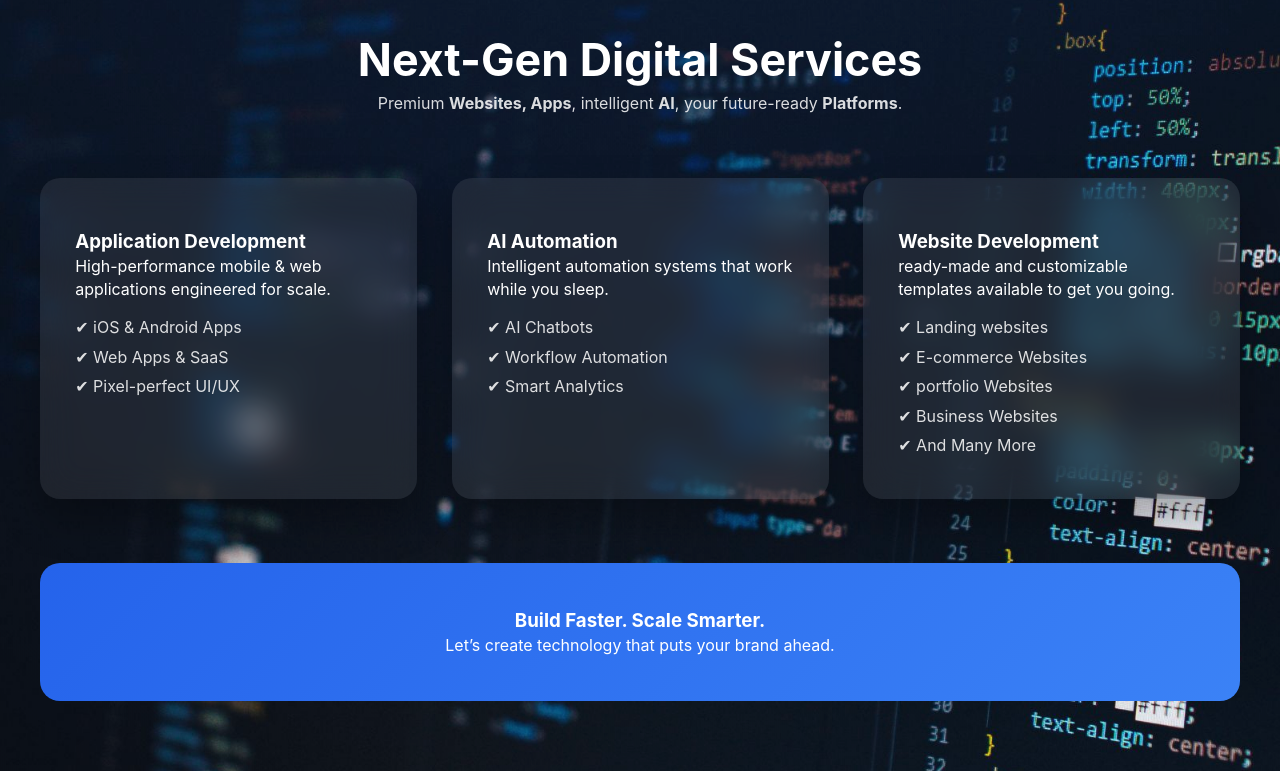
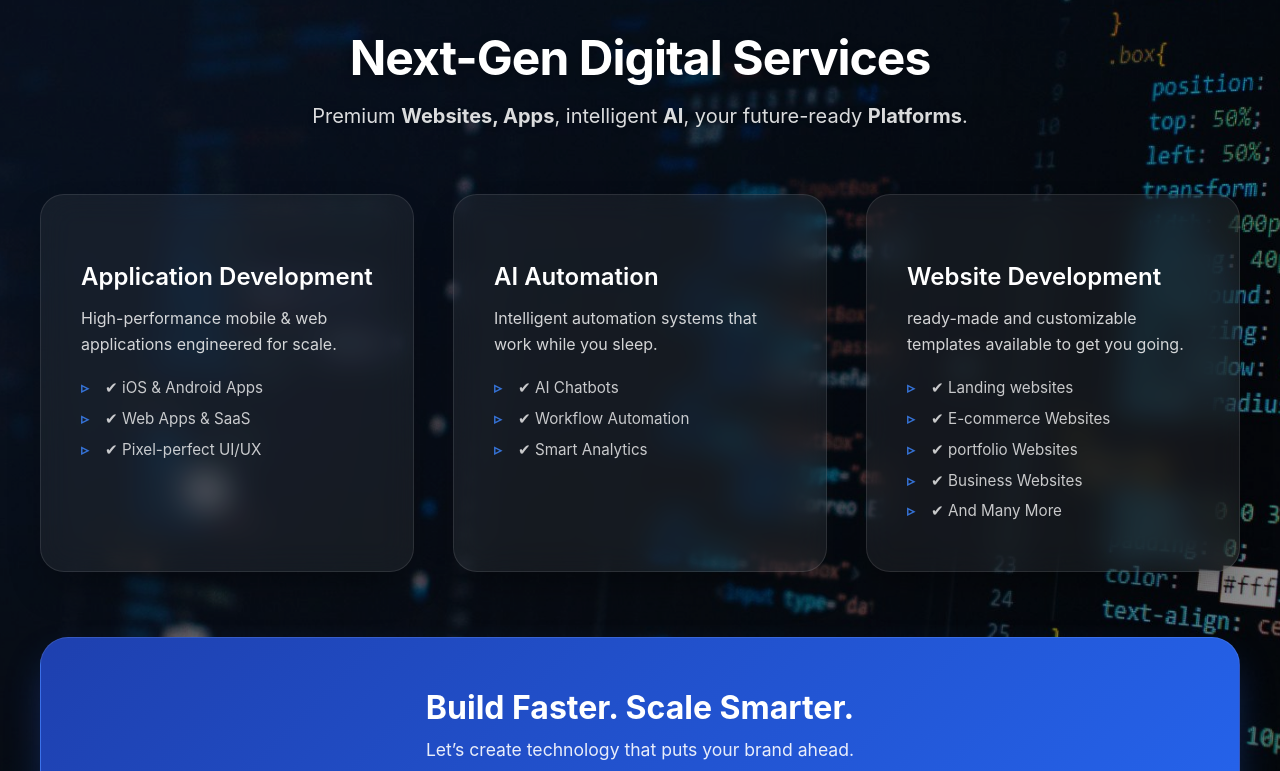
Before and after one commit to Darhkrich/DevMasters, a Next.js app: page / in a window 1280 px wide. Shown: the part 929-1700 px from the top of the page. Built offline with nearby package versions, Linux system fonts and the light colour scheme.

Commit message:
featured fix 1

```diff
--- a/src/components/sections/feature-showcase.css
+++ b/src/components/sections/feature-showcase.css
@@ -1,115 +1,211 @@
+/* =====================================
+   FEATURED SERVICES SECTION (ENHANCED)
+===================================== */
+:root {
+  --fs-overlay-dark: rgba(0, 0, 0, 0.4);
+  --fs-card-bg: rgba(255, 255, 255, 0.06);
+  --fs-card-border: rgba(255, 255, 255, 0.1);
+  --fs-glow-color: rgba(59, 130, 246, 0.2);
+  --fs-transition: 0.25s cubic-bezier(0.2, 0, 0, 1);
+}
+
 .fs-section {
   position: relative;
-  padding: 6rem 1.5rem;
+  padding: clamp(3rem, 8vw, 6rem) clamp(1rem, 4vw, 2rem);
   background-image: url('/newback.jpg');
+  background-size: cover;
+  background-position: center 30%; /* slight upward shift for better framing */
+  background-repeat: no-repeat;
+  background-attachment: scroll; /* prevents iOS jank */
   color: #fff;
   overflow: hidden;
-
-   background-size: cover;
-  background-position: center;
-  background-repeat: no-repeat;
+  isolation: isolate;
 }
 
+/* Dark overlay with gradient for depth */
+.fs-section::before {
+  content: '';
+  position: absolute;
+  inset: 0;
+  background: linear-gradient(
+    180deg,
+    rgba(0, 0, 0, 0.3) 0%,
+    rgba(0, 0, 0, 0.5) 100%
+  );
+  z-index: 1;
+}
 
-
-
-
+/* Animated glow */
 .fs-glow {
   position: absolute;
-  inset: -40%;
-  background: radial-gradient(circle at top, rgba(59,130,246,0.15), transparent);
-  animation: glowMove 18s linear infinite;
+  inset: -50%;
+  background: radial-gradient(
+    circle at 30% 40%,
+    var(--fs-glow-color),
+    transparent 70%
+  );
+  animation: glowMove 20s ease-in-out infinite;
+  z-index: 0;
+  pointer-events: none;
 }
 
 @keyframes glowMove {
-  0% { transform: translateY(0); }
-  50% { transform: translateY(120px); }
-  100% { transform: translateY(0); }
+  0%, 100% { transform: translate(0, 0) scale(1); opacity: 0.6; }
+  33% { transform: translate(-5%, 8%) scale(1.1); opacity: 0.8; }
+  66% { transform: translate(5%, -5%) scale(0.9); opacity: 0.5; }
 }
 
 .fs-container {
   max-width: 1200px;
-  margin: auto;
+  margin: 0 auto;
   position: relative;
   z-index: 2;
 }
 
 .fs-header {
   text-align: center;
-  margin-bottom: 4rem;
+  margin-bottom: clamp(2.5rem, 5vw, 4rem);
 }
 
 .fs-header h2 {
-  font-size: clamp(2rem, 4vw, 2.8rem);
+  font-size: clamp(2rem, 6vw, 3rem);
+  font-weight: 700;
+  letter-spacing: -0.02em;
+  line-height: 1.2;
+  text-shadow: 0 4px 12px rgba(0, 0, 0, 0.3);
+  margin-bottom: 1rem;
 }
 
 .fs-header p {
-  opacity: 0.85;
+  opacity: 0.9;
   max-width: 720px;
-  margin: auto;
-  color: white;
+  margin: 0 auto;
+  font-size: clamp(1rem, 2.5vw, 1.25rem);
+  text-shadow: 0 2px 8px rgba(0, 0, 0, 0.2);
+  color: rgba(255, 255, 255, 0.95);
 }
 
 .fs-grid {
   display: grid;
-  grid-template-columns: repeat(auto-fit, minmax(280px, 1fr));
-  gap: 2.2rem;
-
+  grid-template-columns: repeat(auto-fit, minmax(min(100%, 280px), 1fr));
+  gap: clamp(1.5rem, 3vw, 2.5rem);
 }
 
 .fs-card {
-  background: rgba(255,255,255,0.08);
-  backdrop-filter: blur(18px);
-  border-radius: 20px;
-  padding: 2.2rem;
-  transition: transform 0.15s ease, box-shadow 0.3s ease;
-  box-shadow: 0 20px 40px rgba(0,0,0,0.3);
+  background: var(--fs-card-bg);
+  backdrop-filter: blur(16px);
+  -webkit-backdrop-filter: blur(16px);
+  border: 1px solid var(--fs-card-border);
+  border-radius: 24px;
+  padding: clamp(1.5rem, 4vw, 2.5rem);
+  transition: transform var(--fs-transition),
+              box-shadow var(--fs-transition),
+              border-color var(--fs-transition);
+  box-shadow: 0 20px 40px -12px rgba(0, 0, 0, 0.4);
+  color: #fff;
   will-change: transform;
+
+  /* Improve tap highlight on mobile */
+  -webkit-tap-highlight-color: transparent;
 }
 
 .fs-card:hover {
-  box-shadow: 0 40px 80px rgba(0,0,0,0.5);
+  transform: translateY(-6px);
+  box-shadow: 0 32px 64px -12px rgba(0, 0, 0, 0.6);
+  border-color: rgba(59, 130, 246, 0.4);
+  background: rgba(255, 255, 255, 0.1);
+}
+
+/* Active state for touch devices */
+.fs-card:active {
+  transform: translateY(-2px);
+  transition-duration: 0.1s;
 }
 
 .fs-icon {
-  font-size: 2.6rem;
-  margin-bottom: 1rem;
-  color: white;
+  font-size: clamp(2rem, 5vw, 3rem);
+  margin-bottom: 1.25rem;
+  display: inline-block;
+  filter: drop-shadow(0 4px 8px rgba(0, 0, 0, 0.2));
+}
+
+.fs-card h3 {
+  font-size: clamp(1.25rem, 3vw, 1.5rem);
+  font-weight: 600;
+  margin-bottom: 0.75rem;
+}
+
+.fs-card p {
+  opacity: 0.9;
+  line-height: 1.6;
+  color: rgba(255, 255, 255, 0.9);
 }
 
 .fs-card ul {
   list-style: none;
   padding: 0;
-  margin-top: 1rem;
-  color: white;
+  margin: 1.25rem 0 0;
 }
 
 .fs-card li {
   opacity: 0.85;
-  margin-bottom: 0.45rem;
-   color: white;
+  margin-bottom: 0.5rem;
+  padding-left: 1.5rem;
+  position: relative;
+  font-size: 0.95rem;
+  line-height: 1.5;
+  color: rgba(255, 255, 255, 0.9);
 }
-.fs-banner p {
-  color: white;
-}
-.fs-card p {
-  color: white;
+
+.fs-card li::before {
+  content: "▹";
+  position: absolute;
+  left: 0;
+  color: #3b82f6;
+  font-weight: bold;
 }
 
 .fs-banner {
-  margin-top: 4rem;
+  margin-top: clamp(2.5rem, 5vw, 4rem);
   text-align: center;
-  padding: 2.8rem;
-  border-radius: 20px;
-  background: linear-gradient(135deg, #2563eb, #3b82f6);
+  padding: clamp(1.8rem, 5vw, 3rem) clamp(1.5rem, 4vw, 3rem);
+  border-radius: 28px;
+  background: linear-gradient(135deg, #1e40af, #2563eb);
+  box-shadow: 0 20px 40px -8px rgba(37, 99, 235, 0.4);
+  border: 1px solid rgba(255, 255, 255, 0.1);
 }
 
-/* REVEAL */
+.fs-banner h3 {
+  font-size: clamp(1.5rem, 4vw, 2rem);
+  font-weight: 700;
+  margin-bottom: 0.5rem;
+  color: #fff;
+}
+
+.fs-banner p {
+  opacity: 0.95;
+  font-size: clamp(0.95rem, 2vw, 1.1rem);
+  color: rgba(255, 255, 255, 0.95);
+}
+
+/* Reveal animation with staggered delay option */
 .reveal {
   opacity: 0;
   transform: translateY(30px);
-  animation: revealUp 0.8s ease forwards;
+  animation: revealUp 0.7s cubic-bezier(0.2, 0.9, 0.1, 1) forwards;
 }
+
+/* Stagger children if you want (add class to parent) */
+.reveal-stagger > * {
+  opacity: 0;
+  transform: translateY(30px);
+  animation: revealUp 0.6s cubic-bezier(0.2, 0.9, 0.1, 1) forwards;
+}
+
+.reveal-stagger > *:nth-child(1) { animation-delay: 0.05s; }
+.reveal-stagger > *:nth-child(2) { animation-delay: 0.15s; }
+.reveal-stagger > *:nth-child(3) { animation-delay: 0.25s; }
+.reveal-stagger > *:nth-child(4) { animation-delay: 0.35s; }
 
 @keyframes revealUp {
   to {
@@ -118,12 +214,56 @@
   }
 }
 
-/* ACCESSIBILITY */
-@media (prefers-reduced-motion: reduce) {
-  .fs-card,
-  .reveal,
-  .fs-glow {
-    animation: none;
-    transition: none;
+/* =====================================
+   RESPONSIVE REFINEMENTS
+===================================== */
+@media (max-width: 768px) {
+  .fs-section {
+    background-position: center 20%;
+  }
+
+  .fs-card {
+    backdrop-filter: blur(12px);
+    -webkit-backdrop-filter: blur(12px);
+  }
+
+  .fs-card:hover {
+    transform: translateY(-4px);
+  }
+
+  .fs-banner {
+    border-radius: 24px;
   }
 }
+
+@media (max-width: 480px) {
+  .fs-section {
+    background-attachment: scroll;
+  }
+
+  .fs-card li {
+    font-size: 0.9rem;
+  }
+
+  /* Reduce motion if user prefers */
+  @media (prefers-reduced-motion: reduce) {
+    .fs-card,
+    .fs-glow,
+    .reveal,
+    .reveal-stagger > * {
+      animation: none !important;
+      transition: none !important;
+      transform: none !important;
+    }
+  }
+}
+
+/* High contrast / forced colors support */
+@media (forced-colors: active) {
+  .fs-card {
+    border: 2px solid CanvasText;
+  }
+  .fs-banner {
+    border: 2px solid CanvasText;
+  }
+}
```
